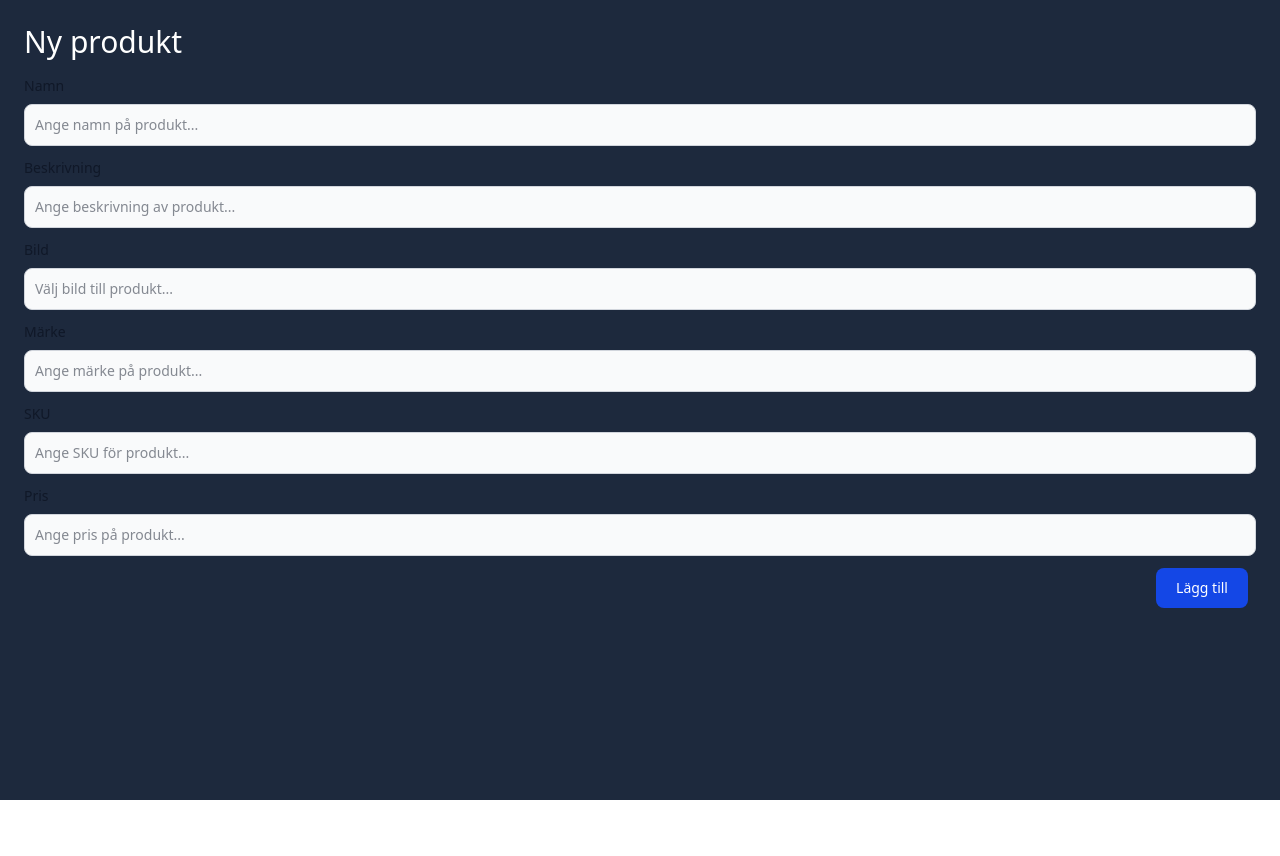
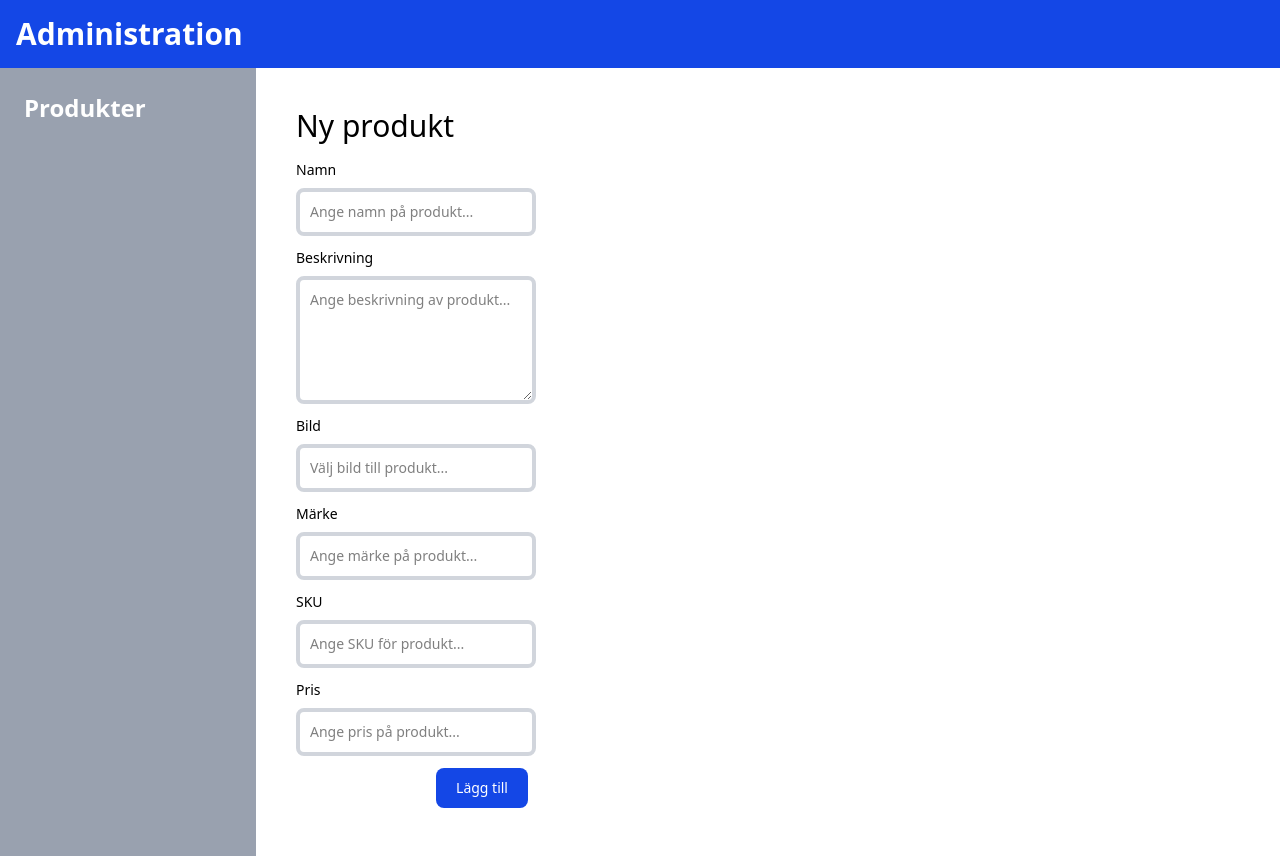
Before and after one commit to jnjuniper/sauna-boys, a React (Vite) app in the folder client/: page /admin/products/new in a window 1280 px wide. Before the commit the page ends 800 px from the top, so only its background shows below. Built offline with nearby package versions, Linux system fonts and the light colour scheme.

Commit message:
Added correct styling to AdminAdd.

```diff
--- a/client/src/pages/Admin/AdminAdd.jsx
+++ b/client/src/pages/Admin/AdminAdd.jsx
@@ -1,4 +1,5 @@
 import { useState } from "react";
+import { useNavigate} from "react-router";
 import "/src/pages/Admin/Admin.module.css";
 
 function NewProduct() {
@@ -8,8 +9,10 @@ function NewProduct() {
     productDescription: "",
     brand: "",
     sku: "",
-    price: ""
+    price: "",
   });
+
+  const navigate = useNavigate ();
 
   const handleInputChange = (event) => {
     const { name, value } = event.target;
@@ -42,27 +45,39 @@ function NewProduct() {
         productDescription: "",
         brand: "",
         sku: "",
-        price: ""
+        price: "",
       });
+
+      navigate("/admin/products")
     });
   };
 
   return (
-    <div className="bg-slate-800 p-6 h-screen">
-      <h1 className="text-3xl text-white mb-4">Ny produkt</h1>
+    <div className="flex flex-col h-screen">
+      <header className="w-full bg-blue-700 text-white flex items-center p-4 text-3xl font-bold">
+        Administration
+      </header>
+
+      <div className="flex flex-grow">
+        <aside className="w-64 bg-gray-400 text-white p-6">
+          <h2 className="text-2xl font-bold mb-4">Produkter</h2>
+        </aside>
+
+        <div className="flex-1 max-w-[25%] p-10">
+          <h1 className="text-3xl text-black mb-4">Ny produkt</h1>
 
           <form onSubmit={handleSubmit}>
             <div className="mb-3">
               <label
                 htmlFor="productName"
-            className="block mb-2 text-sm font-medium text-gray-900 dark:text-white"
+                className="block mb-2 text-sm font-medium text-black"
               >
                 Namn
               </label>
               <input
                 type="text"
                 id="productName"
-            className="bg-gray-50 border border-gray-300 text-gray-900 text-sm rounded-lg focus:ring-blue-500 focus-border-blue-500 block w-full p-2.5 dark:bg-gray-700 dark:border-gray 600 dark:placeholder-gray-400 dark:text-white dark:focus:ring-blue-500 dark:focus:border-blue-500"
+                className="bg-white border-4 border-gray-300 text-black text-sm rounded-lg focus:ring-blue-500 focus:border-blue-500 block w-full p-2.5"
                 placeholder="Ange namn på produkt..."
                 name="productName"
                 value={formData.productName}
@@ -72,14 +87,13 @@ function NewProduct() {
             <div className="mb-3">
               <label
                 htmlFor="productDescription"
-            className="block mb-2 text-sm font-medium text-gray-900 dark:text-white"
+                className="block mb-2 text-sm font-medium text-black"
               >
                 Beskrivning
               </label>
-          <input
-            type="text"
+              <textarea
                 id="productDescription"
-            className="bg-gray-50 border border-gray-300 text-gray-900 text-sm rounded-lg focus:ring-blue-500 focus-border-blue-500 block w-full p-2.5 dark:bg-gray-700 dark:border-gray 600 dark:placeholder-gray-400 dark:text-white dark:focus:ring-blue-500 dark:focus:border-blue-500"
+                className="bg-white border-4 border-gray-300 text-black text-sm rounded-lg focus:ring-blue-500 focus:border-blue-500 block w-full p-2.5 h-32"
                 placeholder="Ange beskrivning av produkt..."
                 name="productDescription"
                 value={formData.productDescription}
@@ -89,14 +103,14 @@ function NewProduct() {
             <div className="mb-3">
               <label
                 htmlFor="image"
-            className="block mb-2 text-sm font-medium text-gray-900 dark:text-white"
+                className="block mb-2 text-sm font-medium text-black"
               >
                 Bild
               </label>
               <input
                 type="text"
                 id="image"
-            className="bg-gray-50 border border-gray-300 text-gray-900 text-sm rounded-lg focus:ring-blue-500 focus-border-blue-500 block w-full p-2.5 dark:bg-gray-700 dark:border-gray 600 dark:placeholder-gray-400 dark:text-white dark:focus:ring-blue-500 dark:focus:border-blue-500"
+                className="bg-white border-4 border-gray-300 text-black text-sm rounded-lg focus:ring-blue-500 focus:border-blue-500 block w-full p-2.5"
                 placeholder="Välj bild till produkt..."
                 name="image"
                 value={formData.image}
@@ -106,14 +120,14 @@ function NewProduct() {
             <div className="mb-3">
               <label
                 htmlFor="brand"
-            className="block mb-2 text-sm font-medium text-gray-900 dark:text-white"
+                className="block mb-2 text-sm font-medium text-black"
               >
                 Märke
               </label>
               <input
                 type="text"
                 id="brand"
-            className="bg-gray-50 border border-gray-300 text-gray-900 text-sm rounded-lg focus:ring-blue-500 focus-border-blue-500 block w-full p-2.5 dark:bg-gray-700 dark:border-gray 600 dark:placeholder-gray-400 dark:text-white dark:focus:ring-blue-500 dark:focus:border-blue-500"
+                className="bg-white border-4 border-gray-300 text-black text-sm rounded-lg focus:ring-blue-500 focus:border-blue-500 block w-full p-2.5"
                 placeholder="Ange märke på produkt..."
                 name="brand"
                 value={formData.brand}
@@ -123,14 +137,14 @@ function NewProduct() {
             <div className="mb-3">
               <label
                 htmlFor="sku"
-            className="block mb-2 text-sm font-medium text-gray-900 dark:text-white"
+                className="block mb-2 text-sm font-medium text-black"
               >
                 SKU
               </label>
               <input
                 type="text"
                 id="sku"
-            className="bg-gray-50 border border-gray-300 text-gray-900 text-sm rounded-lg focus:ring-blue-500 focus-border-blue-500 block w-full p-2.5 dark:bg-gray-700 dark:border-gray 600 dark:placeholder-gray-400 dark:text-white dark:focus:ring-blue-500 dark:focus:border-blue-500"
+                className="bg-white border-4 border-gray-300 text-black text-sm rounded-lg focus:ring-blue-500 focus:border-blue-500 block w-full p-2.5"
                 placeholder="Ange SKU för produkt..."
                 name="sku"
                 value={formData.sku}
@@ -140,14 +154,14 @@ function NewProduct() {
             <div className="mb-3">
               <label
                 htmlFor="price"
-            className="block mb-2 text-sm font-medium text-gray-900 dark:text-white"
+                className="block mb-2 text-sm font-medium text-black"
               >
                 Pris
               </label>
               <input
                 type="text"
                 id="price"
-            className="bg-gray-50 border border-gray-300 text-gray-900 text-sm rounded-lg focus:ring-blue-500 focus-border-blue-500 block w-full p-2.5 dark:bg-gray-700 dark:border-gray 600 dark:placeholder-gray-400 dark:text-white dark:focus:ring-blue-500 dark:focus:border-blue-500"
+                className="bg-white border-4 border-gray-300 text-black text-sm rounded-lg focus:ring-blue-500 focus:border-blue-500 block w-full p-2.5"
                 placeholder="Ange pris på produkt..."
                 name="price"
                 value={formData.price}
@@ -165,6 +179,8 @@ function NewProduct() {
             </div>
           </form>
         </div>
+      </div>
+    </div>
   );
 }
 
```
Lines whose indentation alone changed are shown as unchanged.
